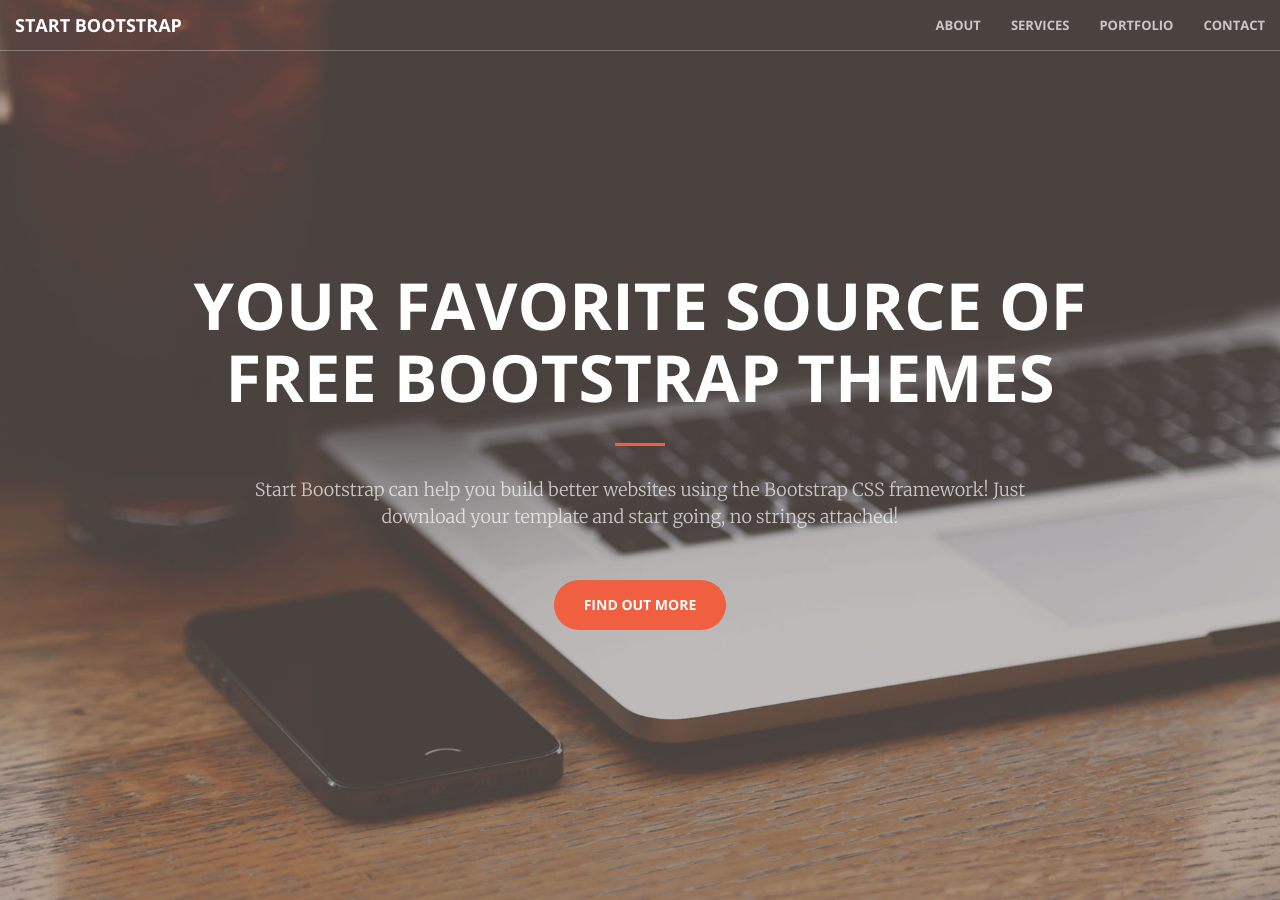
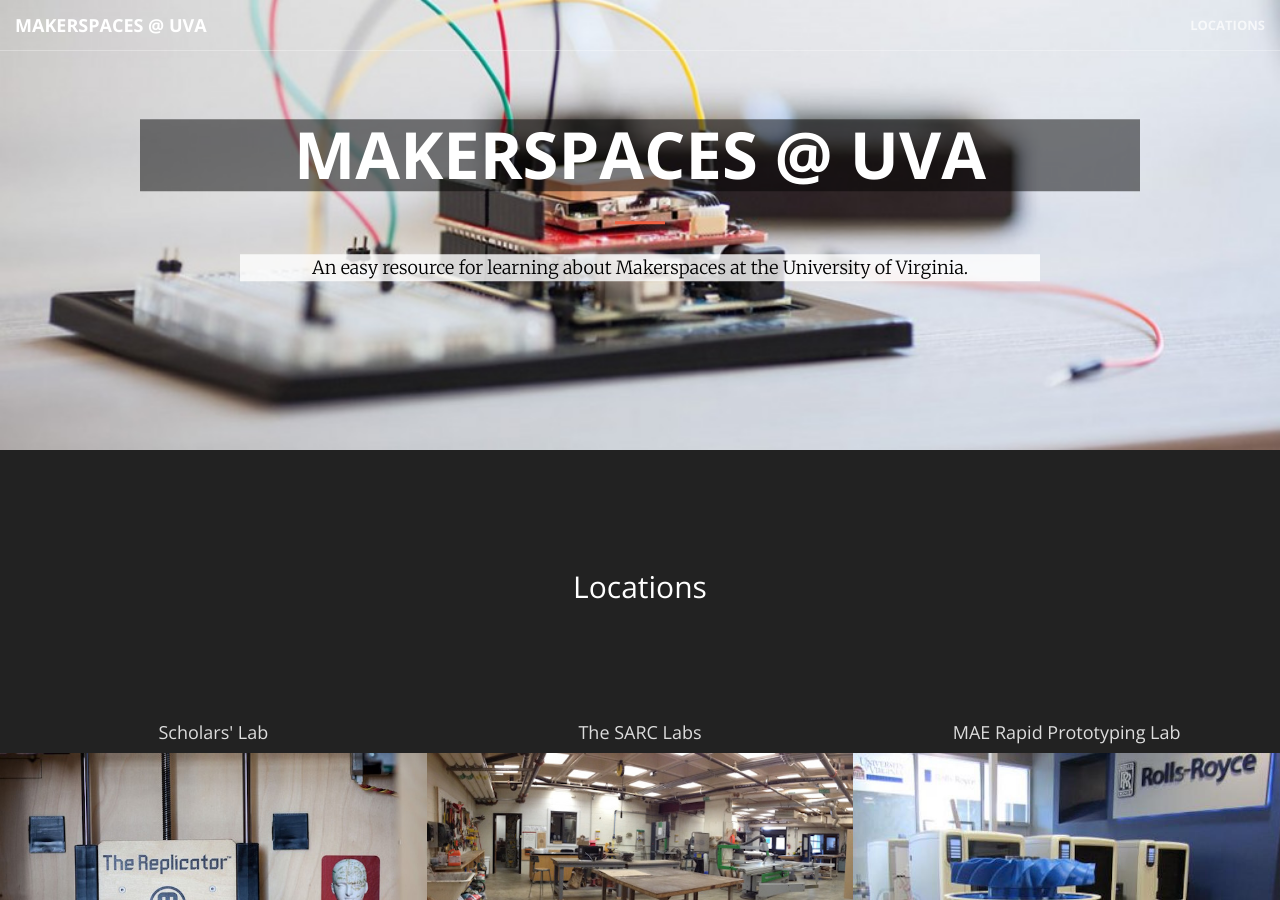
Before and after one commit to ammonshepherd/uva-makerspaces, a Jekyll site: the page built from index.html, in a window 1280 px wide and 900 px high. Built offline with Jekyll 4.4.1, drawn with Linux system fonts in a browser that asks for light colours; some of the changed text lies outside the part shown.

```diff
--- a/_includes/nav.html
+++ b/_includes/nav.html
@@ -8,23 +8,14 @@
                     <span class="icon-bar"></span>
                     <span class="icon-bar"></span>
                 </button>
-                <a class="navbar-brand page-scroll" href="/">Start Bootstrap</a>
+                <a class="navbar-brand page-scroll" href="/">Makerspaces @ UVA</a>
             </div>
 
             <!-- Collect the nav links, forms, and other content for toggling -->
             <div class="collapse navbar-collapse" id="bs-example-navbar-collapse-1">
                 <ul class="nav navbar-nav navbar-right">
-                    <li {% if page.url == '/about.html' %} class="active" {% endif %}>
-                        <a href="/about.html">About</a>
-                    </li>
-                    <li {% if page.url == '/services.html' %} class="active" {% endif %}>
-                        <a href="/services.html">Services</a>
-                    </li>
-                    <li {% if page.url == '/portfolio.html' %} class="active" {% endif %}>
-                        <a href="/portfolio.html">Portfolio</a>
-                    </li>
-                    <li {% if page.url == '/contact.html' %} class="active" {% endif %}>
-                        <a href="/contact.html">Contact</a>
+                    <li>
+                      <a href="{{ site.url }}/#locations">Locations</a>
                     </li>
                 </ul>
             </div>
--- a/portfolio.html
+++ b/_includes/portfolio.html
@@ -1,11 +1,15 @@
----
-layout: default
-title: Portfolio
----
-
 <section class="bg-dark">
   <div class="text-center">
-    <h1>Portfolio</h1>
+    <a name="locations"></a>
+    <h2>Locations</h2>
+      <ul class="nav navbar-nav">
+          <li>
+          </li>
+          <li>
+          </li>
+          <li>
+          </li>
+      </ul>
   </div>
 </section>
 
@@ -13,50 +17,54 @@ title: Portfolio
     <div class="container-fluid">
         <div class="row no-gutter">
             <div class="col-lg-4 col-sm-6">
-                <a href="#" class="portfolio-box">
-                    <img src="img/portfolio/1.jpg" class="img-responsive" alt="">
+              <h4 class="locations-title"><a href="{{ site.url }}/scholarslab.html">Scholars' Lab</a></h4>
+                <a href="/scholarslab.html" class="portfolio-box">
+                    <img src="img/portfolio/scholarslab.jpg" class="img-responsive" alt="">
                     <div class="portfolio-box-caption">
                         <div class="portfolio-box-caption-content">
                             <div class="project-category text-faded">
-                                Category
+                                Alderman Library, 420
                             </div>
                             <div class="project-name">
-                                Project Name
+                                Scholars' Lab
                             </div>
                         </div>
                     </div>
                 </a>
             </div>
             <div class="col-lg-4 col-sm-6">
-                <a href="#" class="portfolio-box">
-                    <img src="img/portfolio/2.jpg" class="img-responsive" alt="">
+              <h4 class="locations-title"><a href="{{ site.url }}/fablab.html">The SARC Labs</a></h4>
+                <a href="/fablab.html" class="portfolio-box">
+                    <img src="img/portfolio/a-school-fab-lab.jpg" class="img-responsive" alt="">
                     <div class="portfolio-box-caption">
                         <div class="portfolio-box-caption-content">
                             <div class="project-category text-faded">
-                                Category
+                                Campbell Hall, 132
                             </div>
                             <div class="project-name">
-                                Project Name
+                                Campbell Hall Woodshop & CNC Lab
                             </div>
                         </div>
                     </div>
                 </a>
             </div>
             <div class="col-lg-4 col-sm-6">
-                <a href="#" class="portfolio-box">
-                    <img src="img/portfolio/3.jpg" class="img-responsive" alt="">
+              <h4 class="locations-title"><a href="{{ site.url }}/rpl.html">MAE Rapid Prototyping Lab</a></h4>
+                <a href="/rpl.html" class="portfolio-box">
+                    <img src="img/portfolio/rpl.jpg" class="img-responsive" alt="">
                     <div class="portfolio-box-caption">
                         <div class="portfolio-box-caption-content">
                             <div class="project-category text-faded">
-                                Category
+                                MAE, 216A
                             </div>
                             <div class="project-name">
-                                Project Name
+                               Rapid Prototyping Lab (RPL)
                             </div>
                         </div>
                     </div>
                 </a>
             </div>
+            <!--
             <div class="col-lg-4 col-sm-6">
                 <a href="#" class="portfolio-box">
                     <img src="img/portfolio/4.jpg" class="img-responsive" alt="">
@@ -102,6 +110,7 @@ title: Portfolio
                     </div>
                 </a>
             </div>
+            -->
         </div>
     </div>
 </section>
--- a/_layouts/default.html
+++ b/_layouts/default.html
@@ -47,6 +47,13 @@
   {{content}}
 
 
+<section class="bg-dark footer">
+  <div class="text-center">
+    <p>&copy; {{ site.time | date: "%Y" }} by the Rector and Visitors of the University of Virginia<br>
+    <a href="http://www.virginia.edu/copyright.html">Copyright & Privacy</a></p>
+  </div>
+</section>
+
     <!-- jQuery -->
     <script src="/js/jquery.js"></script>
 
--- a/css/creative.css
+++ b/css/creative.css
@@ -58,6 +58,22 @@ p {
 .bg-dark {
     color: #fff;
     background-color: #222;
+}
+
+.slab h1, .fablab h1, .rpl h1 {
+  background: rgba(0,0,0,0.5);
+}
+
+.slab {
+  background-image: url(../img/slab-header.jpg);
+}
+
+.fablab {
+  background-image: url(../img/fablab-header.jpg);
+}
+
+.rpl {
+  background-image: url(../img/rpl-header.jpg);
 }
 
 .text-faded {
@@ -178,8 +194,8 @@ header {
     min-height: auto;
     text-align: center;
     color: #fff;
-    background-image: url(../img/header.jpg);
-    background-position: center;
+    background-image: url(../img/makerspace7-1024x682.jpg);
+    background-position: bottom;
     -webkit-background-size: cover;
     -moz-background-size: cover;
     background-size: cover;
@@ -198,6 +214,7 @@ header .header-content .header-content-inner h1 {
     margin-bottom: 0;
     text-transform: uppercase;
     font-weight: 700;
+    background: rgba(0,0,0,0.5);
 }
 
 header .header-content .header-content-inner hr {
@@ -208,12 +225,13 @@ header .header-content .header-content-inner p {
     margin-bottom: 50px;
     font-size: 16px;
     font-weight: 300;
-    color: rgba(255,255,255,.7);
+    color: black;
+    background: rgba(255,255,255,0.8);
 }
 
 @media(min-width:768px) {
     header {
-        min-height: 100%;
+        min-height: 50%;
     }
 
     header .header-content {
@@ -256,6 +274,23 @@ header .header-content .header-content-inner p {
 
 .service-box p {
     margin-bottom: 0;
+}
+
+.locations-title {
+  text-align: center;
+}
+
+.locations-title a {
+  color: #ddd;
+}
+
+.location-info {
+  vertical-align: middle;
+  margin-top: 10px;
+}
+
+#portfolio {
+  background: #222;
 }
 
 .portfolio-box {
--- a/index.html
+++ b/index.html
@@ -5,19 +5,11 @@ title: Makerspaces @ UVA
     <header>
         <div class="header-content">
             <div class="header-content-inner">
-                <h1>Your Favorite Source of Free Bootstrap Themes</h1>
+                <h1>Makerspaces @ UVA</h1>
                 <hr>
-                <p>Start Bootstrap can help you build better websites using the Bootstrap CSS framework! Just download your template and start going, no strings attached!</p>
-                <a href="#about" class="btn btn-primary btn-xl page-scroll">Find Out More</a>
+                <p>An easy resource for learning about Makerspaces at the University of Virginia.</p>
             </div>
         </div>
     </header>
 
-    <aside class="bg-dark">
-        <div class="container text-center">
-            <div class="call-to-action">
-                <h2>Free Download at Start Bootstrap!</h2>
-                <a href="#" class="btn btn-default btn-xl wow tada">Download Now!</a>
-            </div>
-        </div>
-    </aside>
+    {% include portfolio.html %}
```
Also changed, not shown: about.html (deleted, +0 -23 lines), contact.html (deleted, +0 -31 lines), fablab.html (added, +71 -0 lines), rpl.html (added, +75 -0 lines), scholarslab.html (added, +94 -0 lines), services.html (deleted, +0 -53 lines), img/fablab-header.jpg (added), img/makerspace7-1024x682.jpg (added), img/portfolio/a-school-fab-lab.jpg (added), img/portfolio/rpl.jpg (added), img/portfolio/scholarslab.jpg (added), img/rpl-header.jpg (added), img/slab-header.jpg (added).
